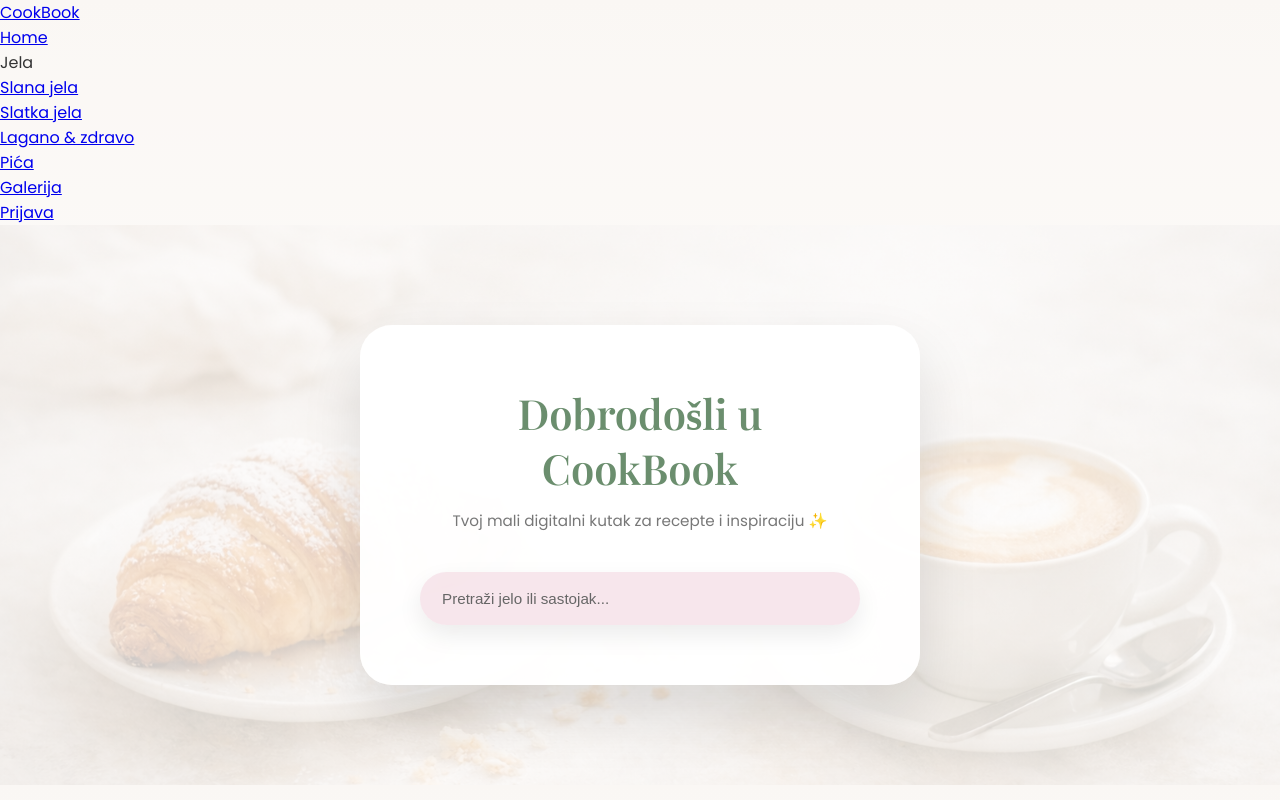
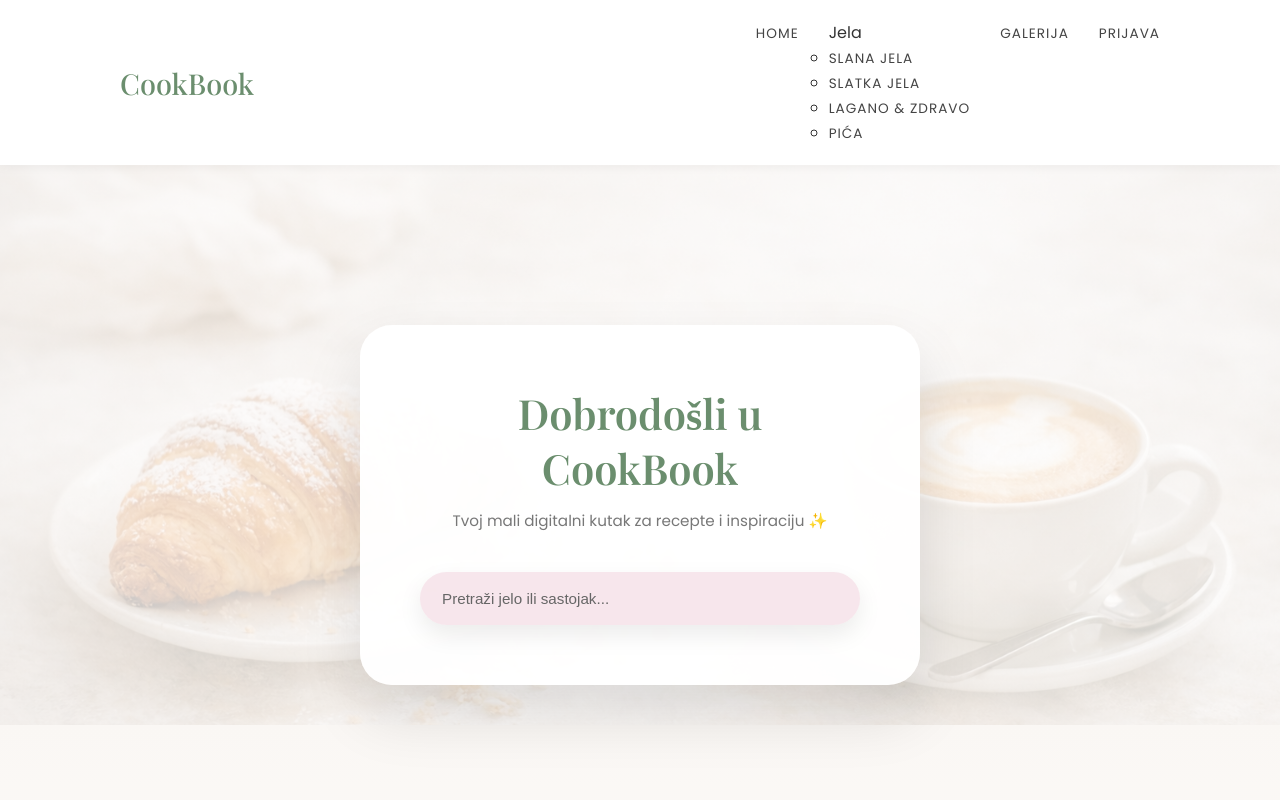
Before and after one commit to selmacamdzija/cookbook, a React (Create React App) app in the folder client/: page / in a window 1280 px wide. Built offline with nearby package versions, Linux system fonts and the light colour scheme; no server answers; what imagekit-javascript would draw is missing.

Commit message:
Restore navbar layout

```diff
--- a/client/src/index.css
+++ b/client/src/index.css
@@ -158,3 +158,51 @@ body::before {
     font-size: 2.1rem;
   }
 }
+/* =====================
+   NAVBAR (RESTORE)
+===================== */
+
+.navbar {
+  position: sticky;
+  top: 0;
+  z-index: 999;
+  background: rgba(255, 255, 255, 0.95);
+  box-shadow: 0 2px 10px rgba(0, 0, 0, 0.05);
+}
+
+.navbar-content {
+  max-width: 1100px;
+  margin: 0 auto;
+  padding: 20px 30px;
+  display: flex;
+  align-items: center;
+  justify-content: space-between;
+}
+
+.logo a {
+  font-family: "Playfair Display", serif;
+  font-size: 1.8rem;
+  color: #6b8e6e;
+  text-decoration: none;
+}
+
+.nav-links {
+  list-style: none;
+  display: flex;
+  gap: 30px;
+}
+
+.nav-links a {
+  text-decoration: none;
+  font-size: 0.85rem;
+  text-transform: uppercase;
+  letter-spacing: 1px;
+  color: #444;
+}
+
+.nav-links a:hover {
+  color: #6b8e6e;
+}
+.home-hero {
+  padding-top: 120px;
+}
```
